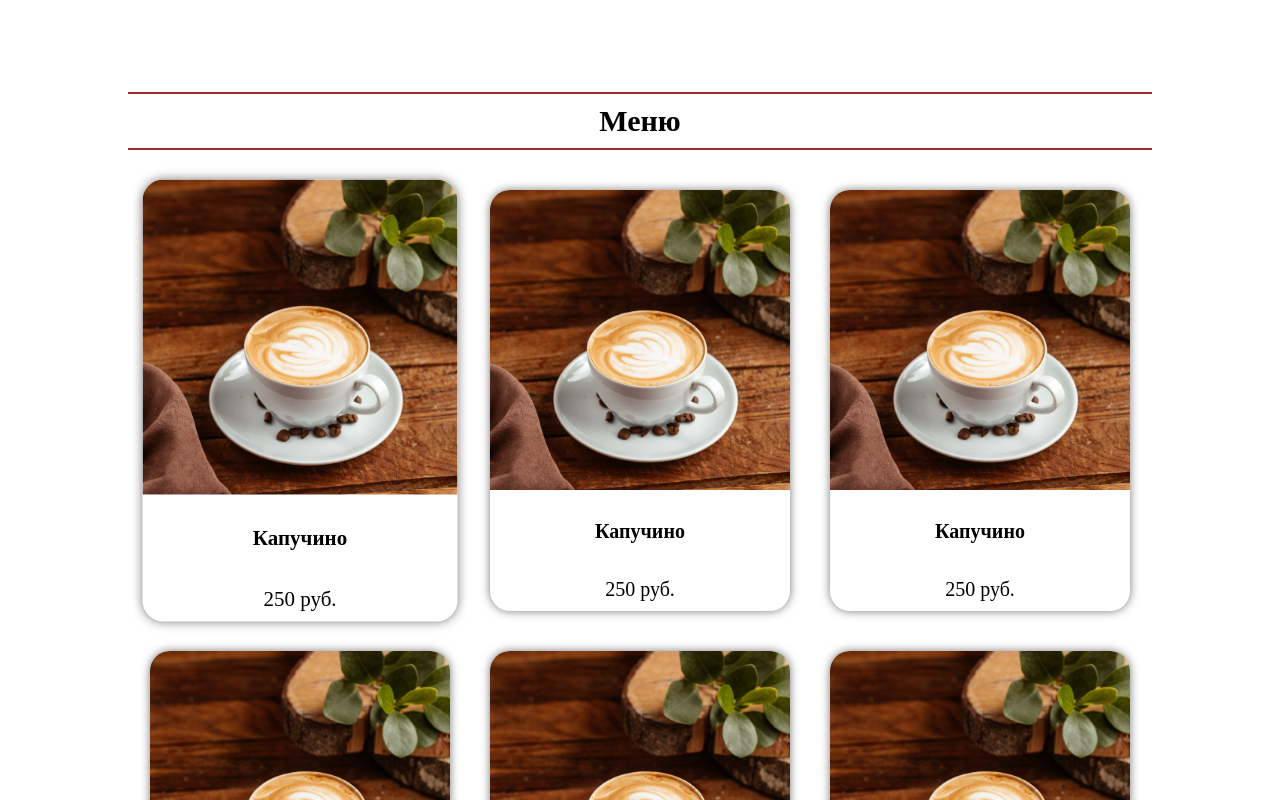
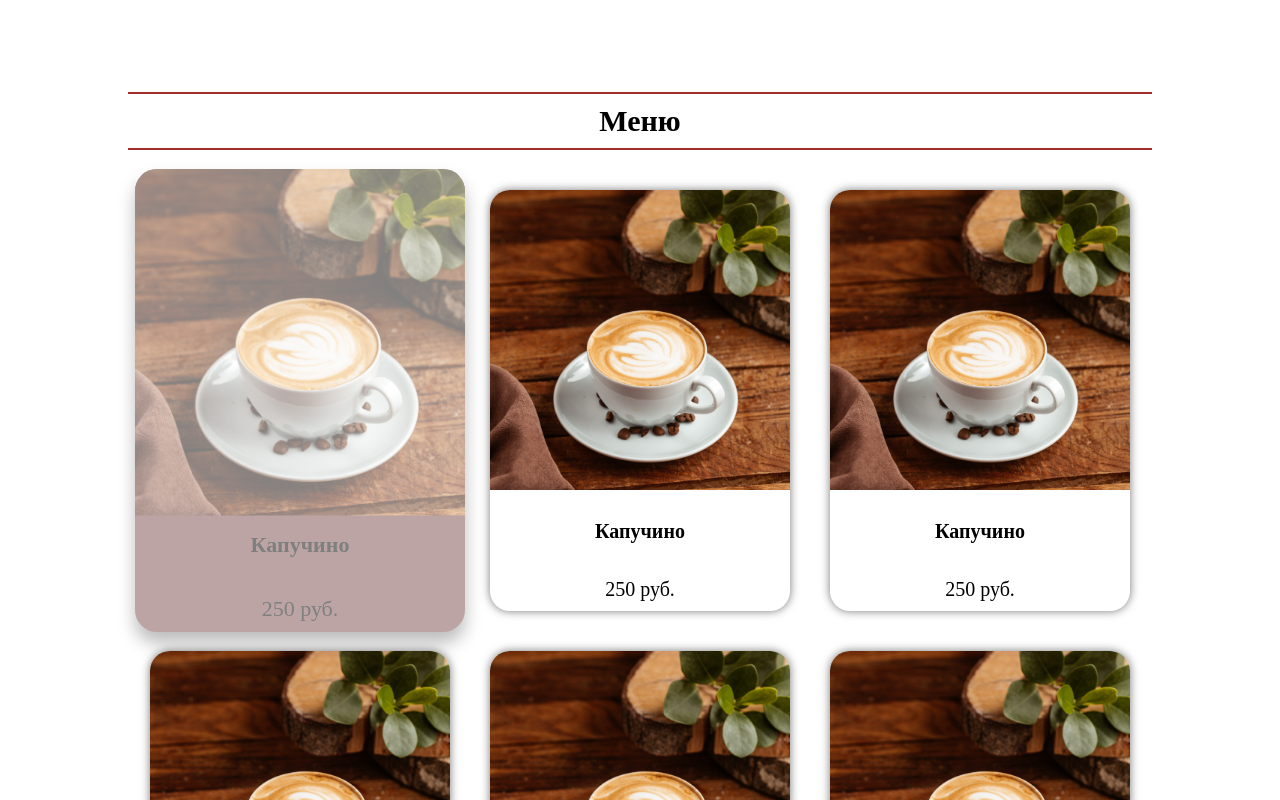
Before and after one commit to kepos63/learning_python, a website built with Vite: page Frontend/coffien/index.html in a window 1280 px wide. In both pictures the pointer is over the element 300 px from the left and 1584 px from the top of the page. Shown: the part 1184-1984 px from the top of the page. Built offline with nearby package versions, Linux system fonts and the light colour scheme; files whose address does not match are found by name.

Commit message:
update index.css hover to card

```diff
--- a/Frontend/coffien/css/index.css
+++ b/Frontend/coffien/css/index.css
@@ -85,6 +85,7 @@ body{
 .main a:hover{
     background: #581919;
     cursor: pointer;
+
 }
 /** Tovar **/
 h2{
@@ -108,13 +109,22 @@ h2{
 }
 .card:hover{
     transition: all 1s ease;
-    transform: scale(1.05);
+    opacity: 0.5;
     pointer-events: auto;
+    transform: scale(1.10);
+    box-shadow: 0 10px 15px #00000088;
+    background: #7c4b4b;
 }
 .card img{
     width: 300px;
     height: 300px;
     object-fit: cover;
+
+}
+.card img:hover{
+    transition: all 1s ease;
+    transform: scale(1.10);
+    background: #7c4b4b;
 
 }
 .card h3{
```
